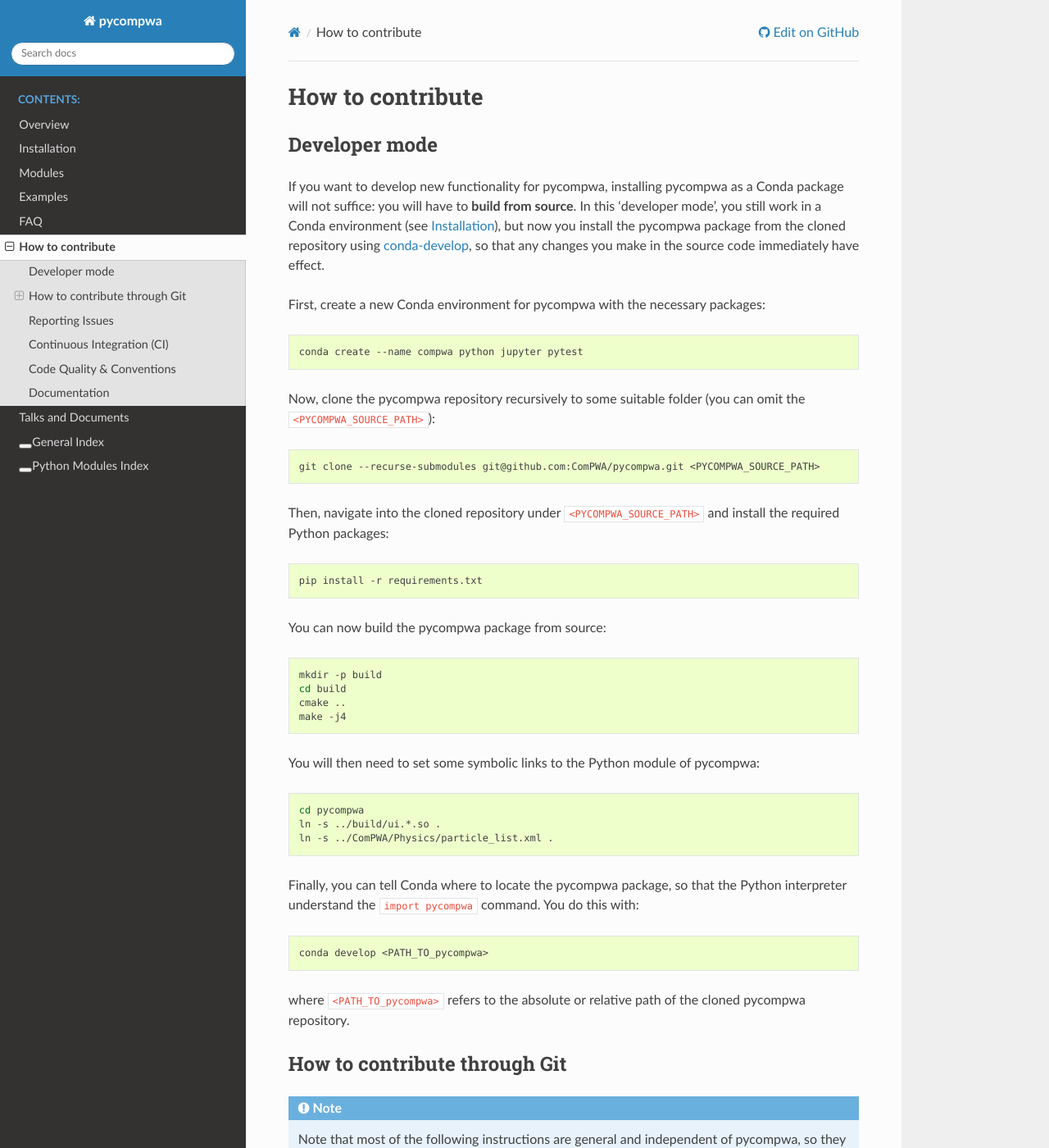
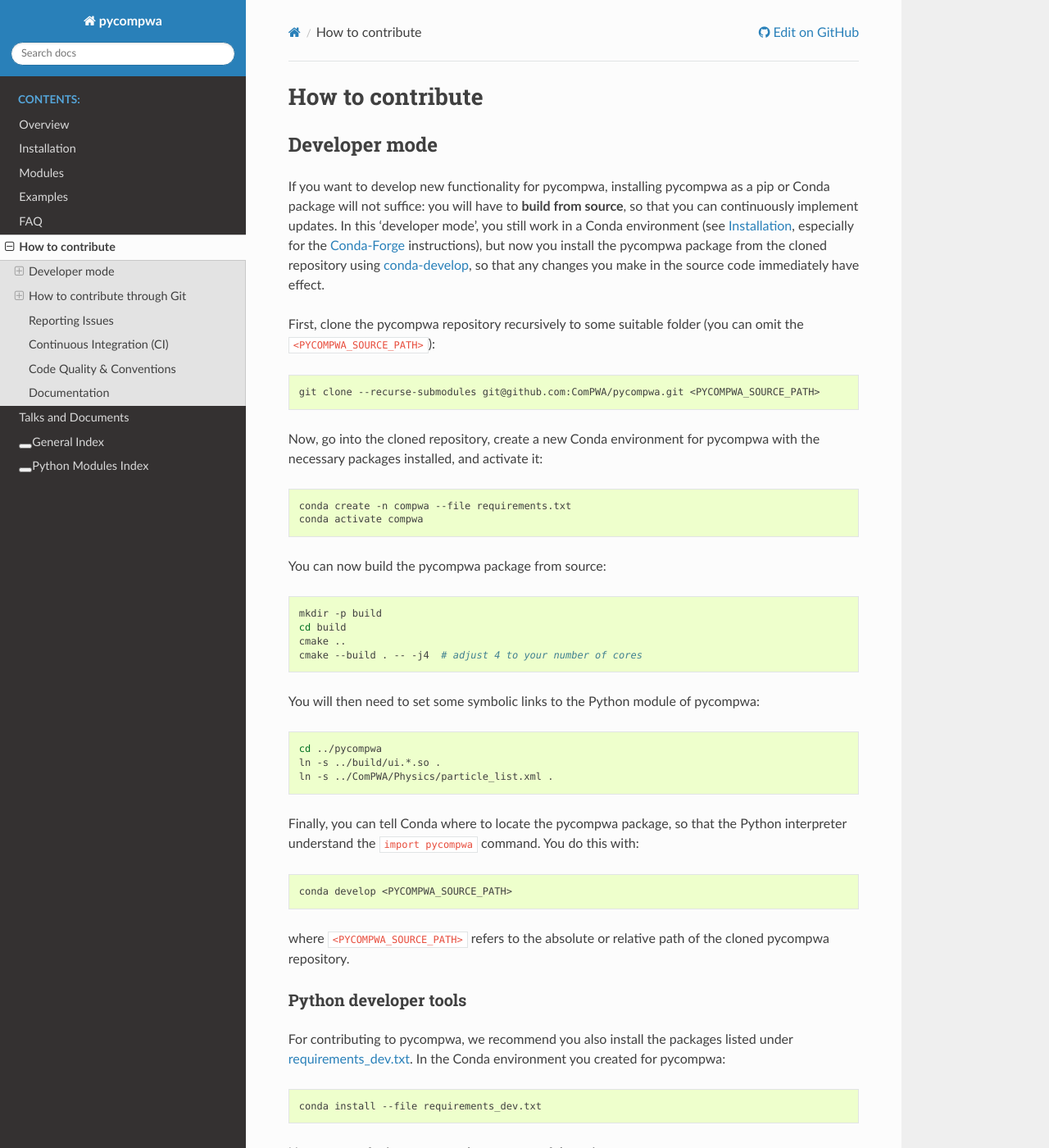
Before and after one commit to ComPWA/pycompwa, a Sphinx documentation site: the page built from doc/source/contribute.rst, in a window 1280 px wide and 1400 px high. Shown: the whole window at 82% size. Built offline with Sphinx 7.4.7 and the Read the Docs theme 2.0.0, drawn with Linux system fonts in a browser that asks for light colours; pages that are not in the unit, such as notebooks, are missing from menus; some of the changed text lies outside the part shown.

Commit message:
docs: update conda install instructions

```diff
--- a/doc/source/conf.py
+++ b/doc/source/conf.py
@@ -122,7 +122,7 @@
     'display_version': True,
     'prev_next_buttons_location': 'bottom',
     'style_external_links': False,
-    'vcs_pageview_mode': 'display_github',
+    # 'vcs_pageview_mode': 'display_github',
     # Toc options
     'collapse_navigation': True,
     'sticky_navigation': True,
@@ -141,11 +141,6 @@
     'github_repo': 'pycompwa',
     'github_version': 'master/doc/source/'
 }
-
-# Add any paths that contain custom static files (such as style sheets) here,
-# relative to this directory. They are copied after the builtin static files,
-# so a file named "default.css" will overwrite the builtin "default.css".
-html_static_path = ['_static']
 
 # Custom sidebar templates, must be a dictionary that maps document names
 # to template names.
--- a/doc/source/contribute.rst
+++ b/doc/source/contribute.rst
@@ -11,32 +11,29 @@
 --------------
 
 If you want to develop new functionality for pycompwa, installing pycompwa as a
-Conda package will not suffice: you will have to **build from source**. In this
-'developer mode', you still work in a Conda environment (see :ref:`Installation
-<Installation>`), but now you install the pycompwa package from the cloned
-repository using `conda-develop
+pip or Conda package will not suffice: you will have to **build from source**,
+so that you can continuously implement updates. In this 'developer mode', you
+still work in a Conda environment (see :ref:`Installation <Installation>`,
+especially for the `Conda-Forge <https://conda-forge.org/>`__ instructions),
+but now you install the pycompwa package from the cloned repository using
+`conda-develop
 <https://docs.conda.io/projects/conda-build/en/latest/resources/commands/conda-develop.html>`__,
 so that any changes you make in the source code immediately have effect.
 
-First, create a new Conda environment for pycompwa with the necessary packages:
-
-.. code-block:: shell
-
-  conda create --name compwa python jupyter pytest
-
-Now, clone the pycompwa repository recursively to some suitable folder (you can
-omit the ``<PYCOMPWA_SOURCE_PATH>``):
+First, clone the pycompwa repository recursively to some suitable folder (you
+can omit the ``<PYCOMPWA_SOURCE_PATH>``):
 
 .. code-block:: shell
 
   git clone --recurse-submodules git@github.com:ComPWA/pycompwa.git <PYCOMPWA_SOURCE_PATH>
 
-Then, navigate into the cloned repository under ``<PYCOMPWA_SOURCE_PATH>`` and
-install the required Python packages:
+Now, go into the cloned repository, create a new Conda environment for
+pycompwa with the necessary packages installed, and activate it:
 
 .. code-block:: shell
 
-  pip install -r requirements.txt
+  conda create -n compwa --file requirements.txt
+  conda activate compwa
 
 You can now build the pycompwa package from source:
 
@@ -45,13 +42,13 @@
   mkdir -p build
   cd build
   cmake ..
-  make -j4
+  cmake --build . -- -j4  # adjust 4 to your number of cores
 
 You will then need to set some symbolic links to the Python module of pycompwa:
 
 .. code-block:: shell
 
-  cd pycompwa
+  cd ../pycompwa
   ln -s ../build/ui.*.so .
   ln -s ../ComPWA/Physics/particle_list.xml .
 
@@ -60,10 +57,33 @@
 
 .. code-block:: shell
 
-  conda develop <PATH_TO_pycompwa>
+  conda develop <PYCOMPWA_SOURCE_PATH>
 
-where ``<PATH_TO_pycompwa>`` refers to the absolute or relative path of the
+where ``<PYCOMPWA_SOURCE_PATH>`` refers to the absolute or relative path of the
 cloned pycompwa repository.
+
+Python developer tools
+^^^^^^^^^^^^^^^^^^^^^^
+
+For contributing to pycompwa, we recommend you also install the packages listed
+under `requirements_dev.txt
+<https://github.com/ComPWA/pycompwa/blob/master/requirements_dev.txt>`__. In
+the Conda environment you created for pycompwa:
+
+.. code-block:: shell
+
+  conda install --file requirements_dev.txt
+
+Now you can for instance test the coverage of the unit tests:
+
+.. code-block:: shell
+
+  cd tests
+  pytest --durations=0 --cov-config=.coveragerc --cov=pycompwa --cov-report html -m "not slow"
+
+Now you can find a nice graphical overview of which parts of the code are not
+covered by the tests by opening ``htmlcov/index.html``!
+
 
 How to contribute through Git
 -----------------------------
@@ -247,7 +267,7 @@
 .. code-block:: shell
 
   cd doc
-  pip install -r requirements.txt
+  conda install --file requirements.txt
   make html
 
 Now, open the file ``doc/source/_build/html/index.html``.
```
Also changed, not shown: other parts of doc/source/contribute.rst (+1 -1 lines), doc/source/installation.rst (+34 -9 lines), doc/source/python-ui.rst (+14 -10 lines), 2 other files.
